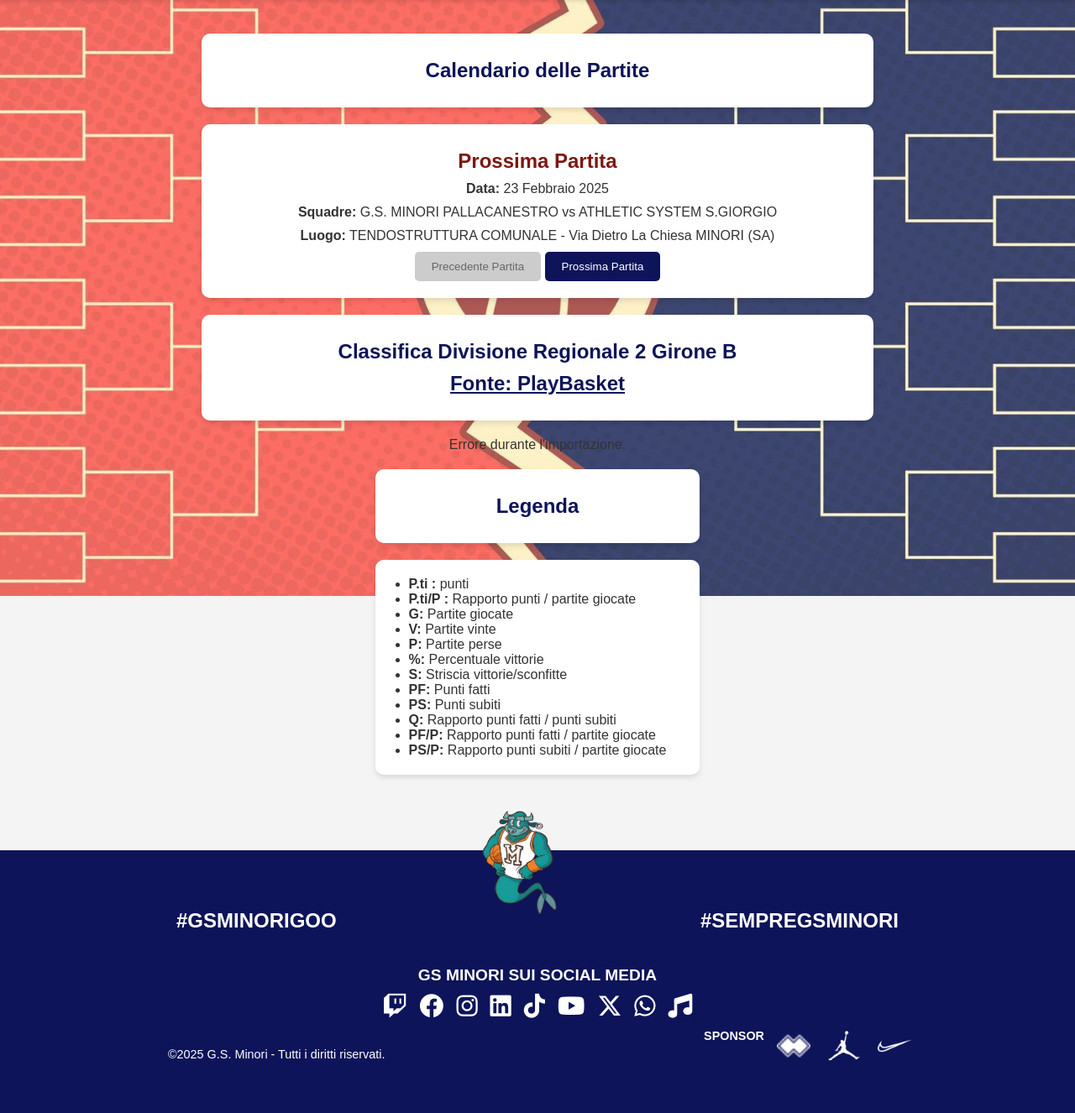
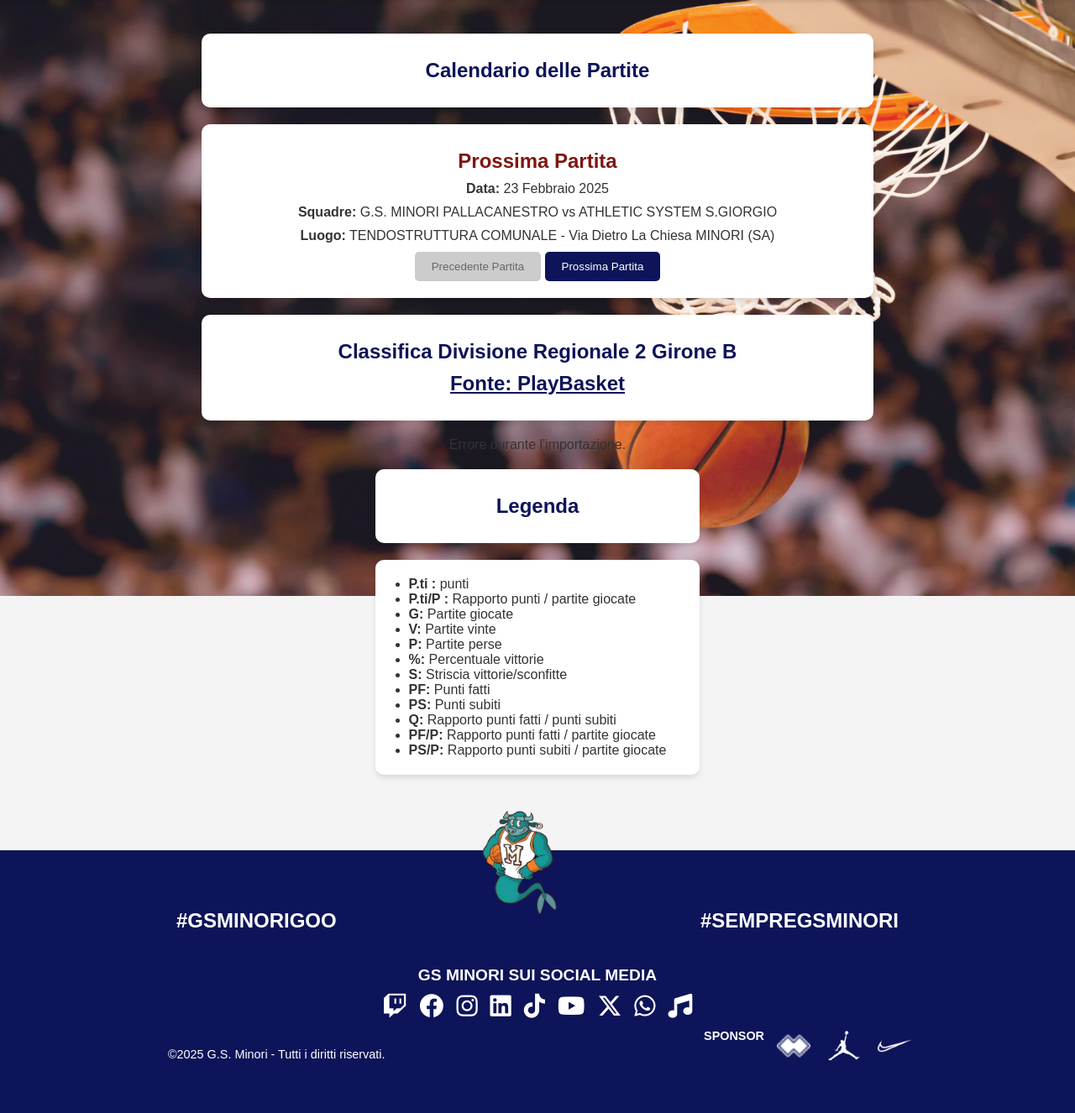
Before and after one commit to domenicodimarino/gs_minori_website, a PHP site: page /stagione.php in a window 1280 px wide. Shown: the part 90-1416 px from the top of the page at 84% size. Run offline with PHP 8.4, Linux system fonts and the light colour scheme.

Commit message:
SfondoStagione

```diff
--- a/shop.css
+++ b/shop.css
@@ -10,6 +10,7 @@ body::before {
     background-position: center;
     background-repeat: no-repeat;
     z-index: -1; /* Assicurati che l'immagine di sfondo sia dietro il contenuto */
+    opacity: 0.9;
 }
 
 /* Contenitore della barra di ricerca */
--- a/stagione.css
+++ b/stagione.css
@@ -5,7 +5,7 @@ body::before {
     left: 0;
     width: 100%;
     height: 100%;
-    background-image: url('back_season.jpg');
+    background-image: url('SfondoClassifica.jpg');
     background-size: cover;
     background-position: center;
     background-repeat: no-repeat;
```
Also changed, not shown: SfondoClassifica.jpg (added), back_season.jpg (deleted).
